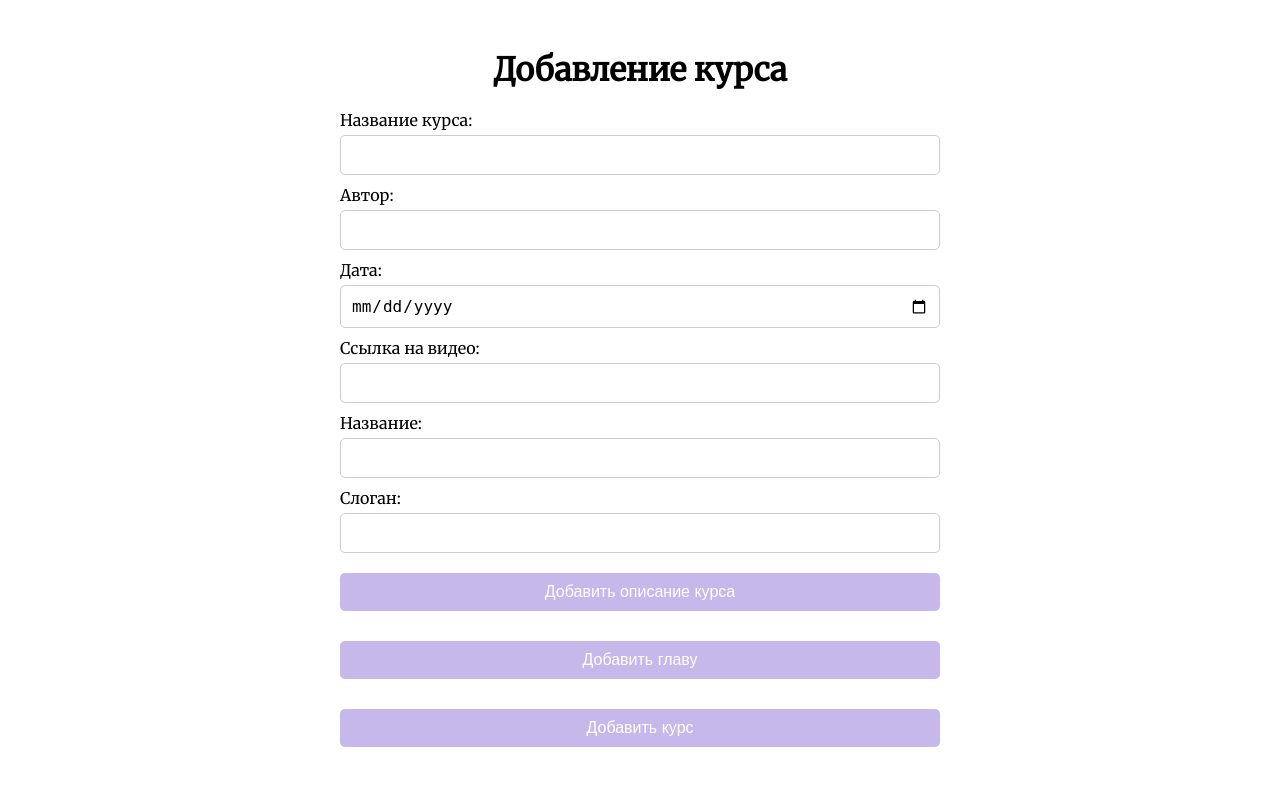
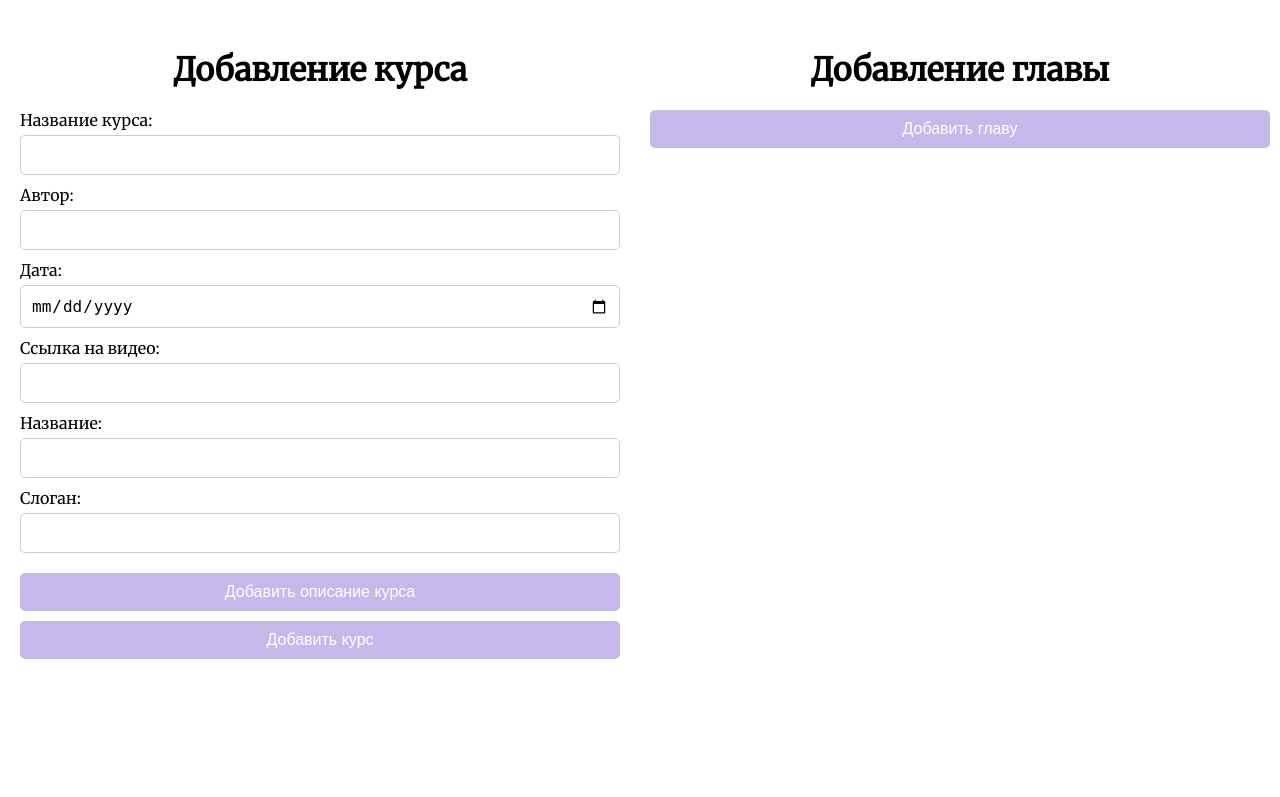
Before and after one commit to DiasTime/CourseHub, a Flask app: page / in a window 1280 px wide. Shown: the part 106-903 px from the top of the page. After the commit the page ends 765 px from the top, so only its background shows below. Run offline with Flask 3, Linux system fonts and the light colour scheme.

Commit message:
изменил добавление главы

```diff
--- a/backend/static/style.css
+++ b/backend/static/style.css
@@ -12,7 +12,8 @@ body {
 }
 
 header {
-  width: 1180px;
+  width: 100%;
+  max-width: 1180px;
   margin: 0 auto;
   padding: 30px 0;
 }
@@ -37,12 +38,15 @@ header {
   padding: 0;
 }
 
-.add-course-wrapper {
-  width: 1180px;
-  margin: 50px auto;
+.add-course-wrapper,
+.add-chapter-wrapper {
+  width: calc(50% - 20px); /* Разделение на две части */
+  margin: 50px 10px;
+  float: left;
 }
 
-h1 {
+.add-course-wrapper h1,
+.add-chapter-wrapper h1 {
   text-align: center;
   margin-bottom: 20px;
   font-size: 32px;
--- a/backend/templates/add_course.html
+++ b/backend/templates/add_course.html
@@ -18,6 +18,8 @@
             </div>
         </div>
     </header>
+
+    <div class="wrapper">
         <div class="add-course-wrapper">
             <h1>Добавление курса</h1>
             <form action="/add_course" method="post">
@@ -39,23 +41,22 @@
                 <label for="course_slogan">Слоган:</label>
                 <input type="text" id="course_slogan" name="course_slogan" required><br>
 
+                <button type="button" onclick="addCourseDescription()">Добавить описание курса</button>
+                <div id="course_descriptions">
+                    <!-- Additional course description fields will be added here dynamically -->
+                </div>
 
+                <button type="submit">Добавить курс</button>
+            </form>
+        </div>
 
-
-
+        <div class="add-chapter-wrapper">
+            <h1>Добавление главы</h1>
             <div id="chapters">
                 <!-- JavaScript will dynamically add chapters here -->
             </div>
-            <div id="course_descriptions">
-                <!-- Additional course description fields will be added here dynamically -->
+            <button type="button" onclick="addChapter()">Добавить главу</button>
         </div>
-            <button type="button" onclick="addCourseDescription()">Добавить описание курса</button><br>
-            <button type="button" onclick="addChapter()">Добавить главу</button><br>
-            <button type="submit">Добавить курс</button>
-
-
-
-        </form>
     </div>
 
     <script>
@@ -65,15 +66,57 @@
             var nextChapterNum = chaptersDiv.children.length + 1;
 
             var chapterDiv = document.createElement('div');
+            chapterDiv.classList.add('chapter');
+
             chapterDiv.innerHTML = `
                 <label for="chapter_title_${nextChapterNum}">Заголовок главы ${nextChapterNum}:</label>
                 <input type="text" id="chapter_title_${nextChapterNum}" name="chapter_title_${nextChapterNum}" required><br>
 
                 <label for="chapter_content_${nextChapterNum}">Содержание главы ${nextChapterNum}:</label>
                 <textarea id="chapter_content_${nextChapterNum}" name="chapter_content_${nextChapterNum}" required></textarea><br>
+
+                <div id="chapter_blocks_${nextChapterNum}">
+                    <!-- Здесь будут добавляться блоки текста и ссылок на видео -->
+                </div>
             `;
+
+            var addTextButton = document.createElement('button');
+            addTextButton.textContent = 'Добавить блок текста';
+            addTextButton.type = 'button';
+            addTextButton.onclick = function() { addTextBlock(nextChapterNum); };
+            chapterDiv.appendChild(addTextButton);
+
+            var addVideoButton = document.createElement('button');
+            addVideoButton.textContent = 'Добавить видео с YouTube';
+            addVideoButton.type = 'button';
+            addVideoButton.onclick = function() { addVideoBlock(nextChapterNum); };
+            chapterDiv.appendChild(addVideoButton);
+
             chaptersDiv.appendChild(chapterDiv);
         }
+
+        function addTextBlock(chapterNum) {
+            var chapterBlocksDiv = document.getElementById(`chapter_blocks_${chapterNum}`);
+
+            var textBlock = document.createElement('div');
+            textBlock.innerHTML = `
+                <label for="chapter_text_${chapterNum}_${chapterBlocksDiv.children.length + 1}">Текст:</label>
+                <textarea id="chapter_text_${chapterNum}_${chapterBlocksDiv.children.length + 1}" name="chapter_text_${chapterNum}_${chapterBlocksDiv.children.length + 1}" rows="4" cols="50" required></textarea><br>
+            `;
+            chapterBlocksDiv.appendChild(textBlock);
+        }
+
+        function addVideoBlock(chapterNum) {
+            var chapterBlocksDiv = document.getElementById(`chapter_blocks_${chapterNum}`);
+
+            var videoBlock = document.createElement('div');
+            videoBlock.innerHTML = `
+                <label for="chapter_video_${chapterNum}_${chapterBlocksDiv.children.length + 1}">Ссылка на видео (YouTube):</label>
+                <input type="text" id="chapter_video_${chapterNum}_${chapterBlocksDiv.children.length + 1}" name="chapter_video_${chapterNum}_${chapterBlocksDiv.children.length + 1}" required><br>
+            `;
+            chapterBlocksDiv.appendChild(videoBlock);
+        }
+
         function addCourseDescription() {
             var descriptionsDiv = document.getElementById('course_descriptions');
 
```
Lines whose indentation alone changed are shown as unchanged.
